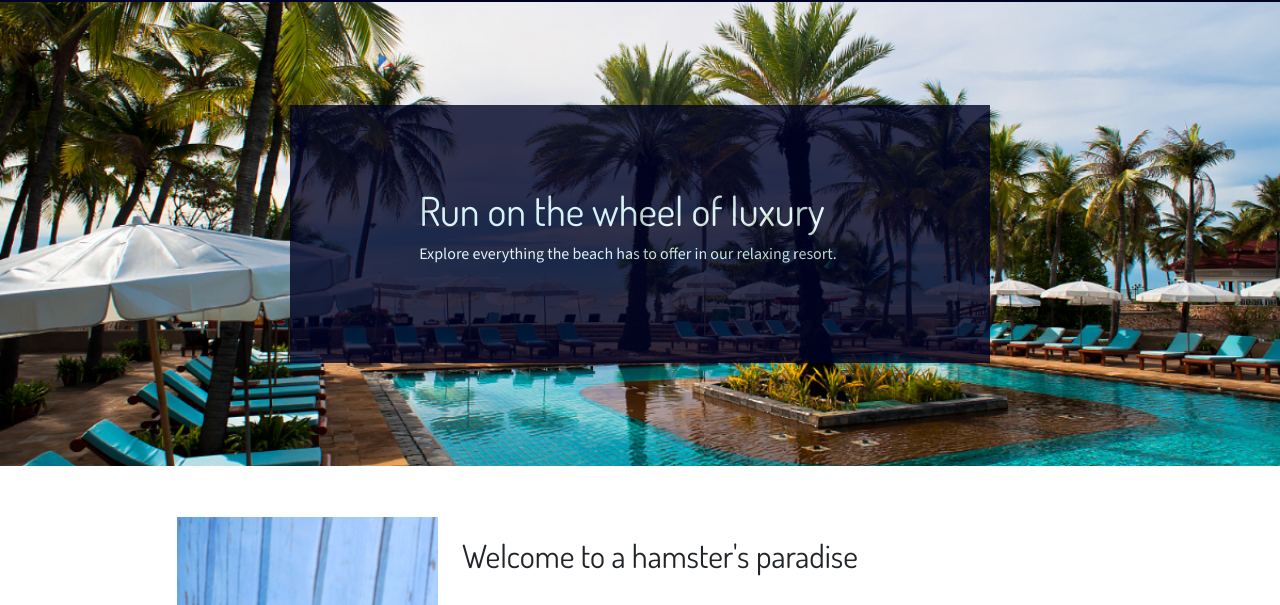
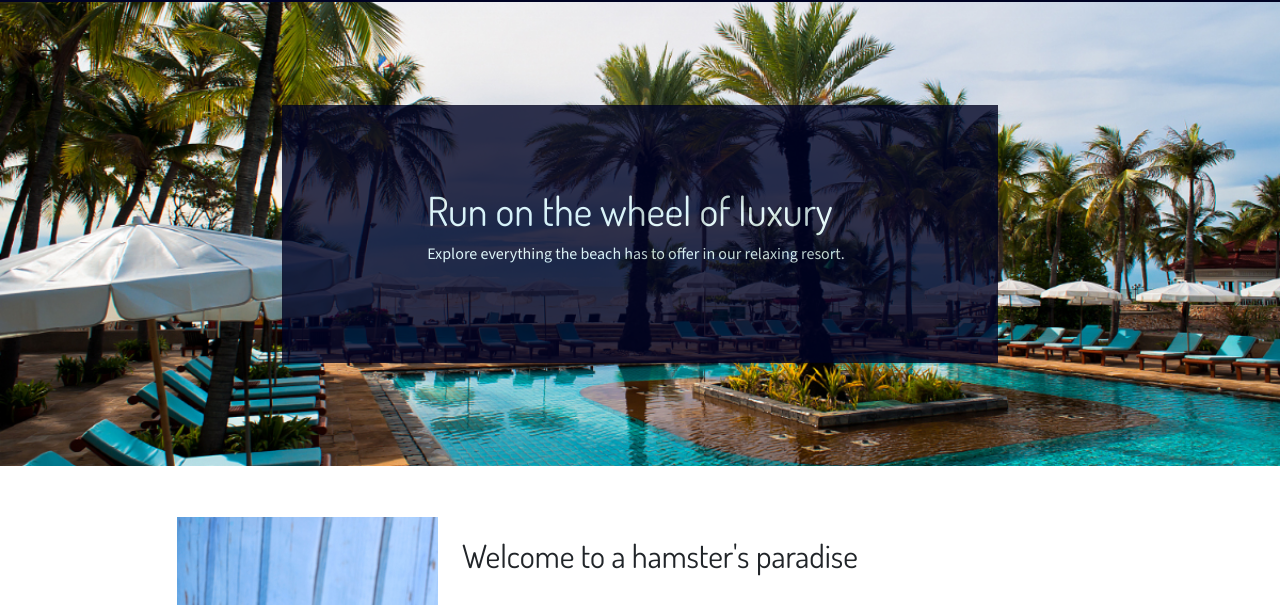
Before and after one commit to n-see/hamsterHotel, a plain HTML site: page index.html in a window 1280 px wide. Shown: the part 124-729 px from the top of the page. Drawn offline with nearby package versions, Linux system fonts and the light colour scheme.

Commit message:
final update

```diff
--- a/styles.css
+++ b/styles.css
@@ -57,8 +57,8 @@
     border-radius: 0;
     padding-top: 4em;
     padding-bottom: 4em;
-    padding-left: 7em;
-    padding-right: 7em;
+    padding-left: 8rem;
+    padding-right: 7rem;
     opacity: 0.8;
     color: #E5FEFF;
 
```
